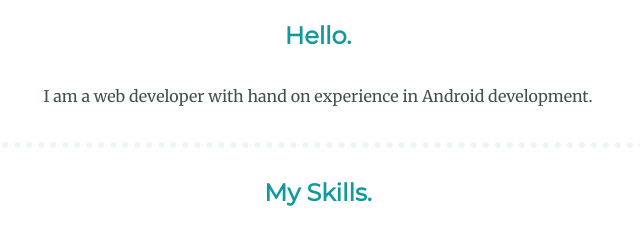
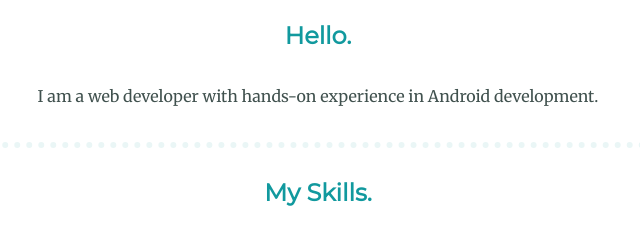
Before and after one commit to rishabh379/site, a plain HTML site: page index.html in a window 1280 px wide. Shown: the part 907-1133 px from the top of the page, 322-962 px from the left. Drawn offline with Linux system fonts and the light colour scheme.

Commit message:
grammatical correction

```diff
--- a/index.html
+++ b/index.html
@@ -24,7 +24,7 @@
         <div class="profile">
           <img class="profile-pic" src="images/profile.png" alt="profile-pic">
           <h2>Hello.</h2>
-          <p class="intro">I am a web developer with hand on experience in Android development.</p>
+          <p class="intro">I am a web developer with hands-on experience in Android development.</p>
         </div>
         <hr>
         <div class="skills">
```
